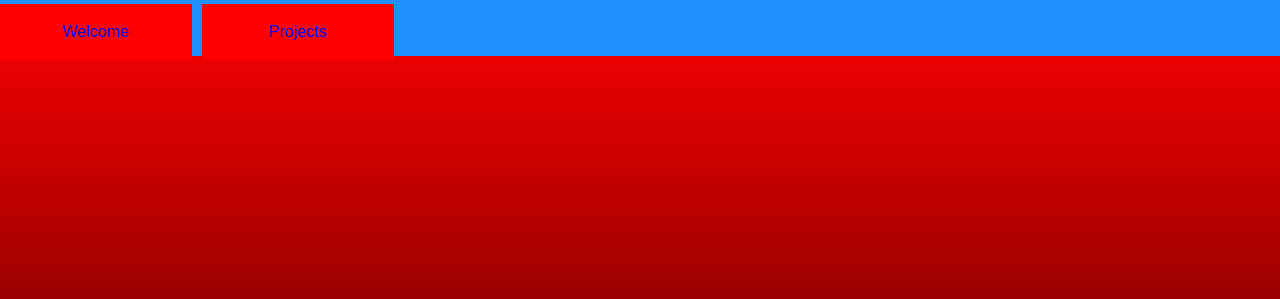
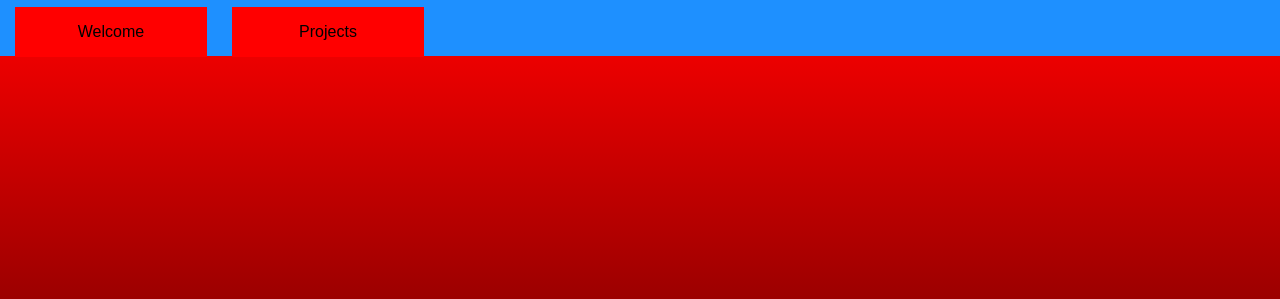
Before and after one commit to saulgalaviz/WebProjects, a browser extension: page Portfolio/page.html in a window 1280 px wide. Shown: the top 299 px of the page. Drawn offline with Linux system fonts and the light colour scheme.

Commit message:
Fixed Buttons

```diff
--- a/Portfolio/page.html
+++ b/Portfolio/page.html
@@ -6,8 +6,8 @@
 <body>
     <div class= "welcome-container">
         <div id = "navbar">
-            <button type = "button" class="navbar-button"><a href = "#welcome" class = "no-underline">Welcome</a></button>
-            <button type = "button" class="navbar-button"><a href = "#projects" class = "no-underline">Projects</a></button>
+            <a href = "#welcome" class = "no-underline"><button type = "button" class="navbar-button">Welcome</button></a>
+            <a href = "#projects" class = "no-underline"><button type = "button" class="navbar-button">Projects</button></a>
         </div>
 
         <div id = "welcome-section">
--- a/Portfolio/style.css
+++ b/Portfolio/style.css
@@ -35,11 +35,12 @@
     color: black;
     padding: 0;
     margin-top: 0;
+    margin-left: 15px;
     text-align: center;
     display: inline-block;
     font-size: 16px;
     font-style: "Times New Roman";
-    height: 7vh;
+    height: 50px;
     width: 15vw;
 }
 
```
